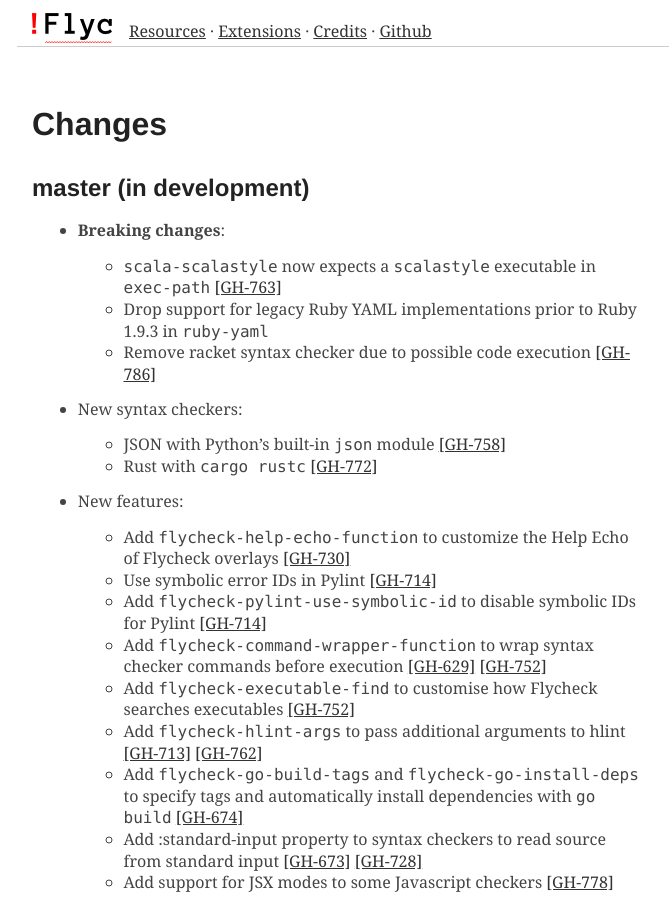
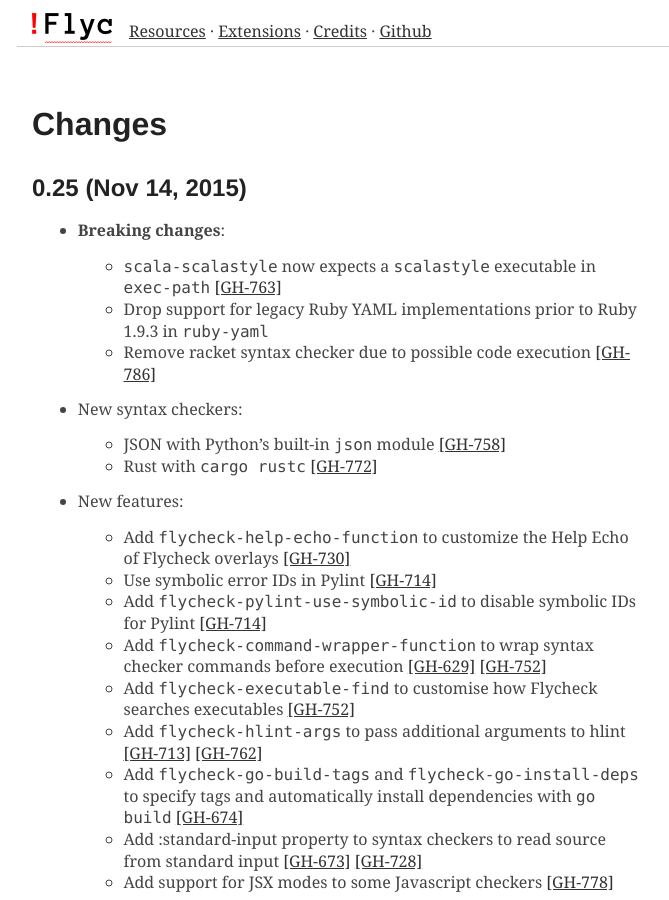
Before and after one commit to cmarqu/flycheck.github.io, a Jekyll site: the page built from changes.md, in a window 1280 px wide and 900 px high. Shown: the whole window, without its empty margins (258-927 px from the left). Built offline with Jekyll 4.4.1, drawn with Linux system fonts in a browser that asks for light colours; some web fonts are replaced.

Commit message:
Update manual from flycheck/flycheck@6343e14

```diff
--- a/_includes/changes.md
+++ b/_includes/changes.md
@@ -1,5 +1,5 @@
-master (in development)
-=======================
+0.25 (Nov 14, 2015)
+===================
 
 - **Breaking changes**:
 
```
